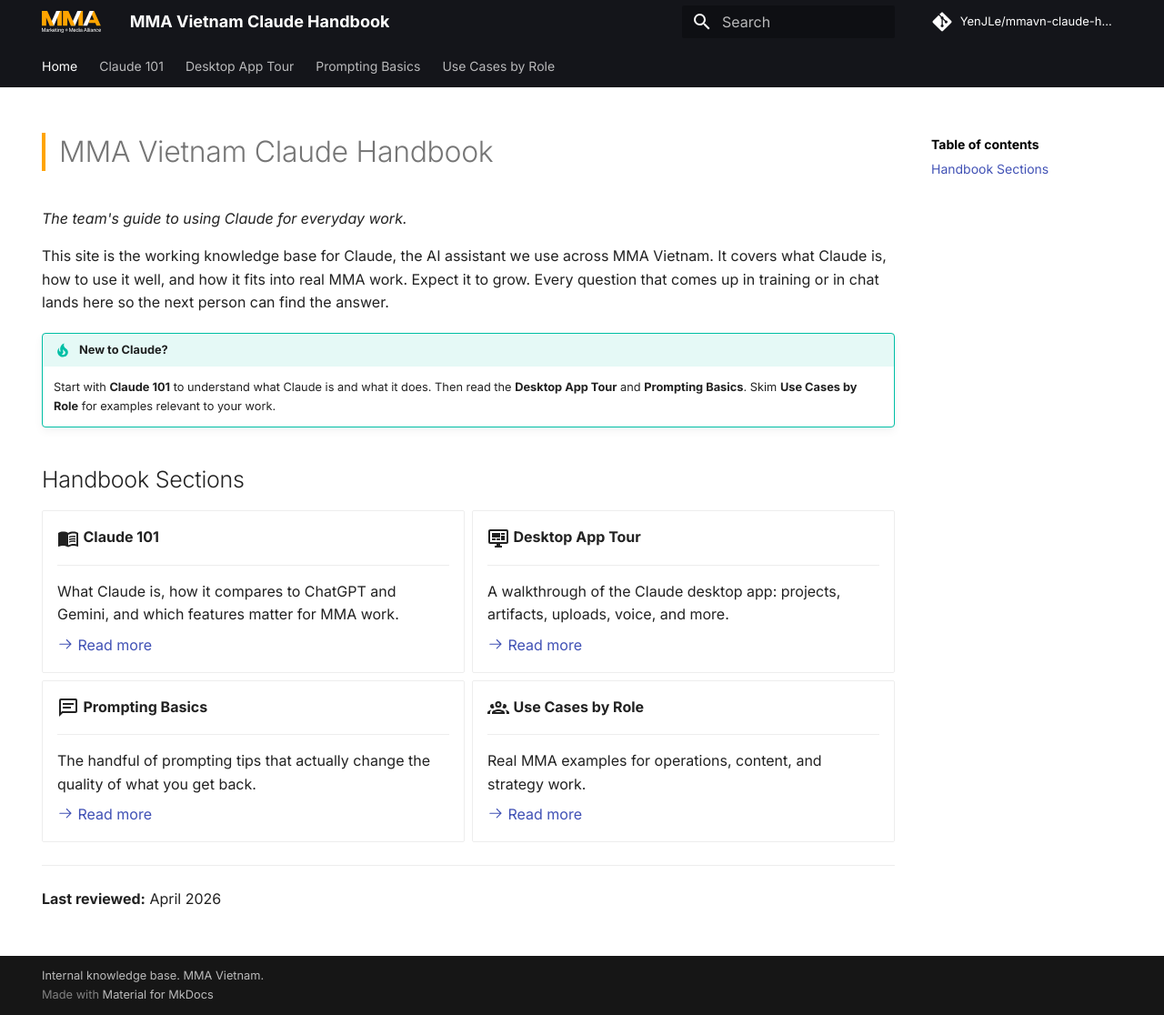
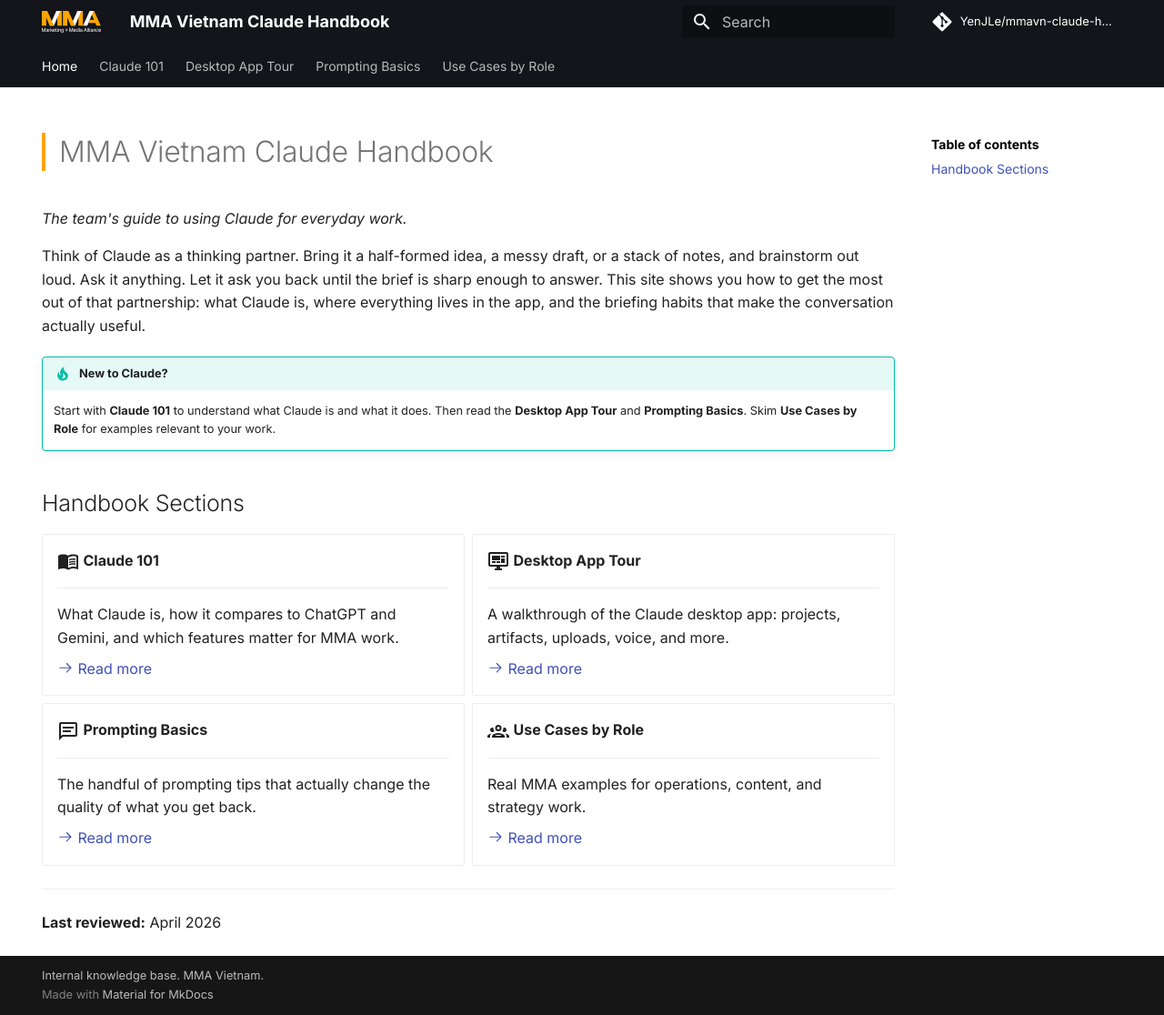
Before and after one commit to YenJLe/mmavn-claude-handbook, an MkDocs documentation site: the page built from docs/index.md, in a window 1280 px wide and 1116 px high. Shown: the whole window at 91% size. Built offline with MkDocs 1.6.1 and Material for MkDocs 9.7.7, drawn with Linux system fonts in a browser that asks for light colours; comment, search, counter and statistics services are not loaded.

Commit message:
Reframe home intro around Claude as a thinking partner
Replaces the vague 'working knowledge base' blurb with a framing that
positions Claude as a two-way thinking partner: brainstorm, ask, be
asked back.

```diff
--- a/docs/index.md
+++ b/docs/index.md
@@ -7,7 +7,7 @@
 
 *The team's guide to using Claude for everyday work.*
 
-This site is the working knowledge base for Claude, the AI assistant we use across MMA Vietnam. It covers what Claude is, how to use it well, and how it fits into real MMA work. Expect it to grow. Every question that comes up in training or in chat lands here so the next person can find the answer.
+Think of Claude as a thinking partner. Bring it a half-formed idea, a messy draft, or a stack of notes, and brainstorm out loud. Ask it anything. Let it ask you back until the brief is sharp enough to answer. This site shows you how to get the most out of that partnership: what Claude is, where everything lives in the app, and the briefing habits that make the conversation actually useful.
 
 !!! tip "New to Claude?"
     Start with **Claude 101** to understand what Claude is and what it does. Then read the **Desktop App Tour** and **Prompting Basics**. Skim **Use Cases by Role** for examples relevant to your work.
```
